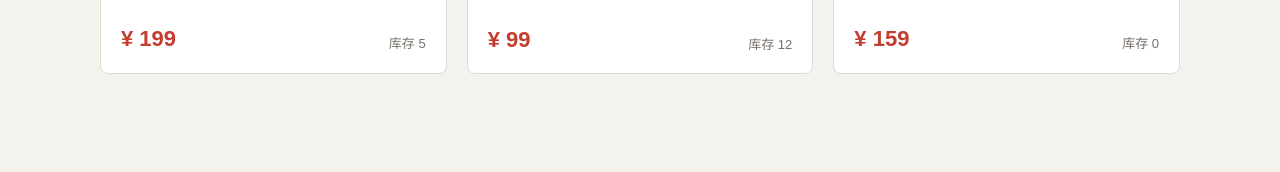
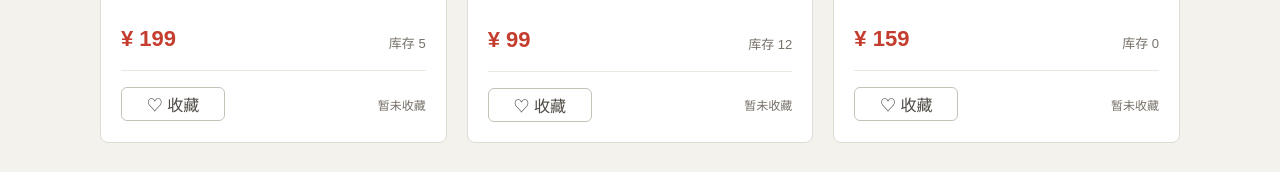
Before and after one commit to amnsicc/mall, a Vue app: page /list in a window 1280 px wide. Shown: the part 594-766 px from the top of the page. Built offline with nearby package versions, Linux system fonts and the light colour scheme.

Commit message:
feat: 商品收藏功能

```diff
--- a/src/components/ProductCard.vue
+++ b/src/components/ProductCard.vue
@@ -1,7 +1,18 @@
 <script setup>
+import { ref } from 'vue'
+
 defineProps({
   goods: { type: Object, required: true },
 })
+
+const isFavorite = ref(false)
+const favoriteCount = ref(0)
+
+function toggleFavorite(event) {
+  event.stopPropagation()
+  isFavorite.value = !isFavorite.value
+  favoriteCount.value = isFavorite.value ? 1 : 0
+}
 </script>
 
 <template>
@@ -18,6 +29,19 @@ defineProps({
       <div class="product-bottom">
         <p class="price">¥ {{ goods.price }}</p>
         <p class="stock">库存 {{ goods.stock }}</p>
+      </div>
+      <div class="favorite-row">
+        <button
+          type="button"
+          :class="{ active: isFavorite }"
+          :aria-pressed="isFavorite"
+          @click="toggleFavorite($event)"
+        >
+          <span aria-hidden="true">{{ isFavorite ? '♥' : '♡' }}</span>
+          {{ isFavorite ? '取消收藏' : '收藏' }}
+        </button>
+        <p v-if="favoriteCount > 0">收藏 {{ favoriteCount }}</p>
+        <p v-if="favoriteCount === 0">暂未收藏</p>
       </div>
     </div>
   </article>
@@ -105,4 +129,37 @@ h2 {
   color: #777169;
   font-size: 13px;
 }
+
+.favorite-row {
+  min-height: 36px;
+  display: flex;
+  align-items: center;
+  justify-content: space-between;
+  gap: 12px;
+  margin-top: 18px;
+  padding-top: 16px;
+  border-top: 1px solid #ebe8e2;
+}
+
+button {
+  min-width: 104px;
+  height: 34px;
+  border: 1px solid #c6c1b8;
+  border-radius: 6px;
+  background: #fff;
+  color: #4d4943;
+  cursor: pointer;
+}
+
+button:hover,
+button.active {
+  border-color: #c43d2f;
+  color: #c43d2f;
+}
+
+.favorite-row p {
+  margin: 0;
+  color: #777169;
+  font-size: 12px;
+}
 </style>
```
Also changed, not shown: 1 other file (tests, documents, lock files or other folders).
